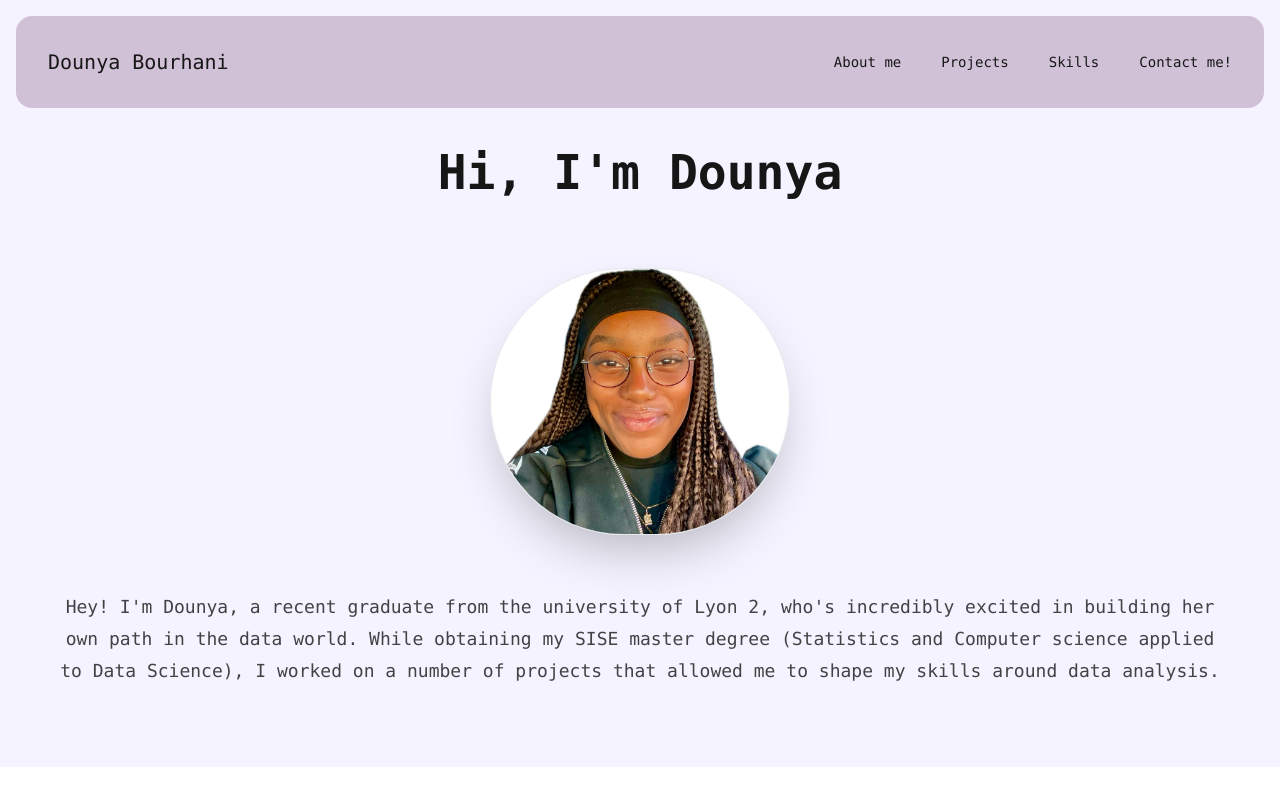
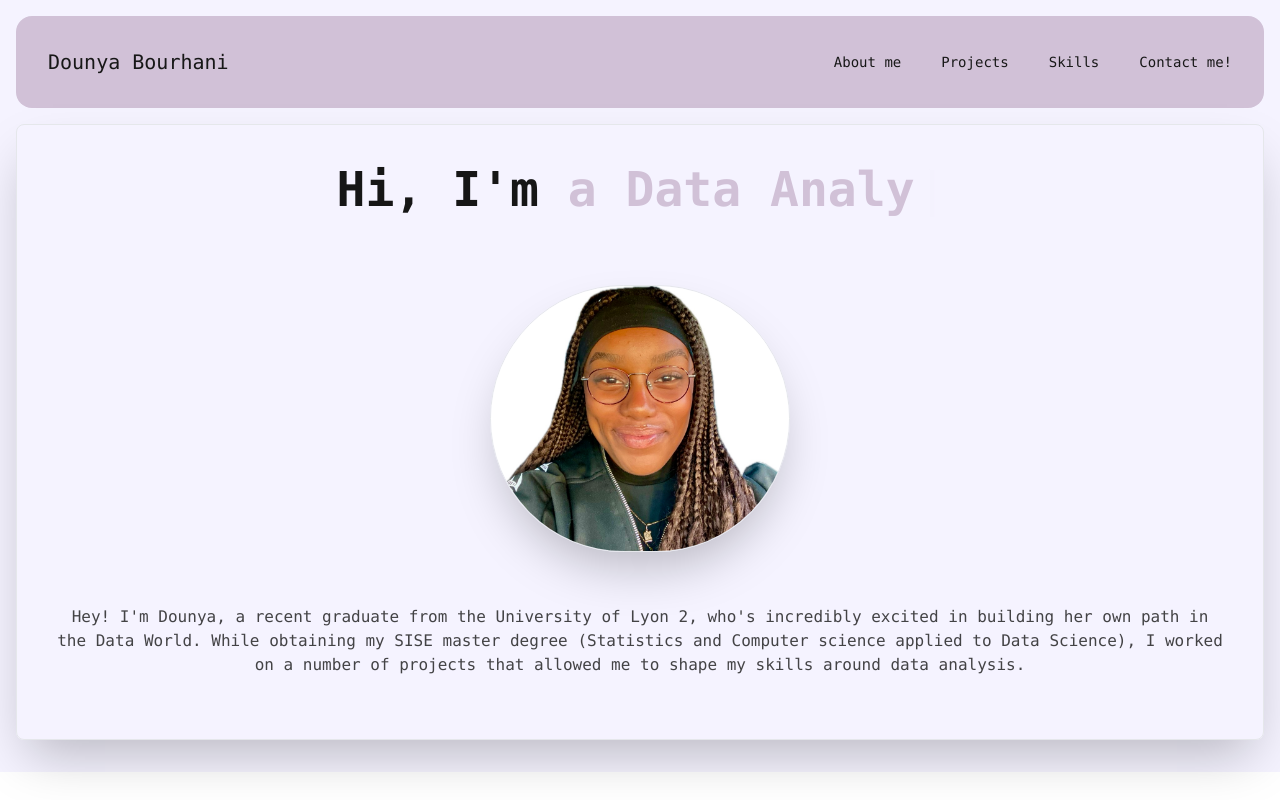
Before and after one commit to dounya-bourhani/Portfolio_Website, a Next.js app in the folder app/: page / in a window 1280 px wide. Built offline with nearby package versions, Linux system fonts and the light colour scheme.

Commit message:
typing effect btetween name and job

```diff
--- a/app/app/components/AddToCart.tsx
+++ /dev/null
@@ -1,12 +0,0 @@
-'use client';
-import React from 'react'
-
-const AddToCart = () => {
-  return (
-    <div>
-        <button onClick={() => console.log('OK')}>Add to cart</button>
-    </div>
-  )
-}
-
-export default AddToCart
--- a/app/app/components/Navbar.tsx
+++ b/app/app/components/Navbar.tsx
@@ -4,8 +4,8 @@ const Navbar = () => {
   return (
 
     <nav className="navbar bg-primary p-8 rounded-box">
-      <div className=''>
-      <a className='text-xl' href="#home">Dounya Bourhani</a>
+      <div>
+        <a className='text-xl' href="#home">Dounya Bourhani</a>
       </div>
       <div className='flex-1 items-center justify-end gap-10 text-sm'>
       <a href='#about'>About me</a>
@@ -15,8 +15,6 @@ const Navbar = () => {
       </div>
     </nav>
 
-
-
   )
 }
 
--- a/app/app/components/Presentation.tsx
+++ b/app/app/components/Presentation.tsx
@@ -1,16 +1,28 @@
+'use client'
 import React from 'react'
 import Image from 'next/image'
+import {Typewriter} from 'react-simple-typewriter'
 
 const Presentation = () => {
   return (
-    <section id='home' className='prose prose-lg !max-w-none flex flex-col items-center justify-center p-10'>
-        <h1>Hi, I'm Dounya</h1>
+    <section id='home' className='prose prose-lg !max-w-none flex flex-col items-center justify-center p-10 border shadow-2xl rounded-lg my-4'>
+      <h1 >Hi, I'm {' '}
+        <span className="text-primary text-extrabold">
+          <Typewriter
+            words={['Dounya :)', 'a Data Analyst']}
+            loop={0} // Infinite loop
+            cursor
+            cursorStyle="|"
+          />
+        </span>
+      </h1>
+
         <div>
           <Image src='/dounya.jpeg' alt='headhsot' width={300} height={300} className='rounded-full border shadow-2xl'/>
         </div>
         <div>
-          <p className='text-center'>
-            Hey! I'm Dounya, a recent graduate from the university of Lyon 2, who's incredibly excited in building her own path in the data world.
+          <p className='text-center text-base'>
+            Hey! I'm Dounya, a recent graduate from the University of Lyon 2, who's incredibly excited in building her own path in the Data World.
             While obtaining my SISE master degree (Statistics and Computer science applied to Data Science), I worked on a number of projects that
             allowed me to shape my skills around data analysis.
           </p>
--- a/app/app/components/ProductCard.module.css
+++ /dev/null
@@ -1,5 +0,0 @@
-.card {
-    padding: 1rem;
-    text-align: center;
-    border: 1px solid #eaeaea;
-}
--- a/app/app/components/ProductCard.tsx
+++ /dev/null
@@ -1,12 +0,0 @@
-import React from 'react';
-import AddToCart from './AddToCart';
-
-const ProductCard = () => {
-  return (
-    <div className='p-2 my-5 bg-sky-400 text-white text-xl hover:bg-sky-600'>
-        <AddToCart/>
-    </div>
-  )
-}
-
-export default ProductCard
--- a/app/package.json
+++ b/app/package.json
@@ -11,7 +11,8 @@
   "dependencies": {
     "next": "15.1.6",
     "react": "^19.0.0",
-    "react-dom": "^19.0.0"
+    "react-dom": "^19.0.0",
+    "react-simple-typewriter": "^5.0.1"
   },
   "devDependencies": {
     "@eslint/eslintrc": "^3",
```
Also changed, not shown: 1 other file (tests, documents, lock files or other folders).
